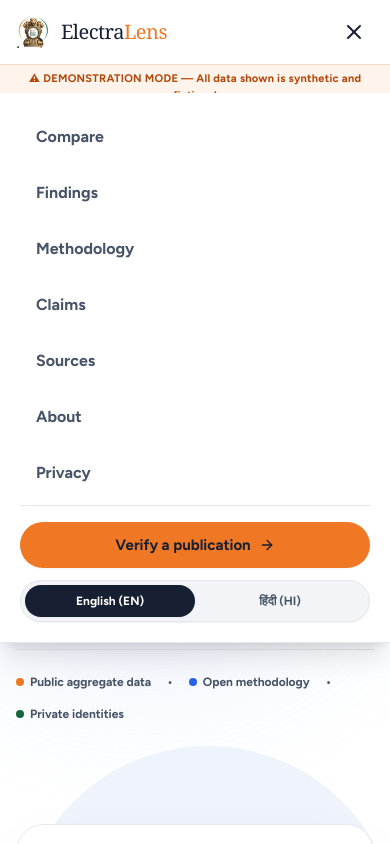
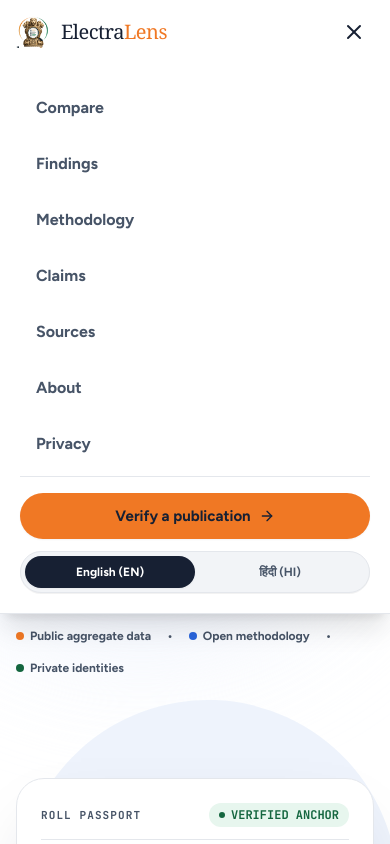
Before and after one commit to mostlyunstable/electralens, a Next.js app: page / in a window 390 px wide. Both pictures are taken after a click on the button 354 px from the left and 32 px from the top of the page. Shown: the top 844 px of the page. Built offline with nearby package versions, Linux system fonts and the light colour scheme; a web font is replaced by a local one.

Commit message:
fix(header): remove demonstration mode synthetic banner and adjust mobile drawer positioning

```diff
--- a/src/components/navigation/header.tsx
+++ b/src/components/navigation/header.tsx
@@ -207,15 +207,6 @@
         </div>
       </div>
 
-      {/* Synthetic Data Banner */}
-      <div className="bg-[#FFF4EC] border-t border-[#F07824]/20">
-        <div className="max-w-[1440px] mx-auto px-4 md:px-8 py-1.5">
-          <p className="text-[11px] font-bold tracking-wide text-[#B54708] text-center">
-            {t("banner.demo", "⚠ DEMONSTRATION MODE — All data shown is synthetic and fictional")}
-          </p>
-        </div>
-      </div>
-
       {/* Mobile Menu Drawer */}
       <AnimatePresence>
         {mobileOpen && (
@@ -224,7 +215,7 @@
               initial={{ opacity: 0 }}
               animate={{ opacity: 1 }}
               exit={{ opacity: 0 }}
-              className="fixed inset-0 top-[calc(4rem+29px)] bg-[#172033]/40 z-40 lg:hidden backdrop-blur-xs"
+              className="fixed inset-0 top-16 md:top-18 bg-[#172033]/40 z-40 lg:hidden backdrop-blur-xs"
               onClick={() => setMobileOpen(false)}
               aria-hidden="true"
             />
@@ -238,7 +229,7 @@
               animate={{ opacity: 1, y: 0 }}
               exit={{ opacity: 0, y: -8 }}
               transition={{ duration: 0.2 }}
-              className="fixed top-[calc(4rem+29px)] left-0 right-0 bg-white border-b border-[#E4E7EC] z-50 lg:hidden max-h-[calc(100vh-5rem)] overflow-y-auto shadow-xl"
+              className="fixed top-16 md:top-18 left-0 right-0 bg-white border-b border-[#E4E7EC] z-50 lg:hidden max-h-[calc(100vh-4.5rem)] overflow-y-auto shadow-xl"
             >
               <nav className="p-5 space-y-2" aria-label="Mobile navigation">
                 {[...navLinks, ...moreLinks].map((link) => {
```
